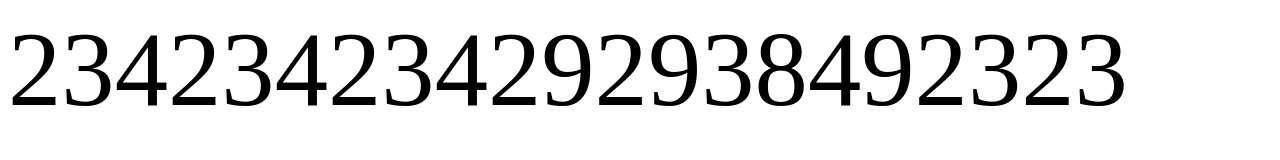
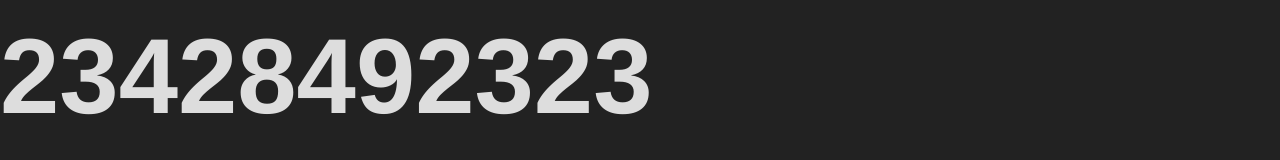
Before and after one commit to randomizes/randomizes, a plain HTML site: page index.html in a window 1280 px wide. Drawn offline with nearby package versions, Linux system fonts and the light colour scheme.

Commit message:
css is fine

```diff
--- a/index.html
+++ b/index.html
@@ -1,14 +1,26 @@
 <html>
   <head>
-    <link href='http://fonts.googleapis.com/css?family=Arimo:700' rel='stylesheet' type='text/css'>
     <style type="text/css">
+    @import url(//netdna.bootstrapcdn.com/bootstrap/3.1.0/css/bootstrap.min.css);
+    @import url(//fonts.googleapis.com/css?family=Arimo:700);
+    body {
+      margin: 0;
+      padding: 0;
+      background-color: #222;
+    }
     #counter {
-      font-style: "Arimo";
+      font-family: "Arimo";
       font-size: 80pt;
+      color: #ddd;
+
+      margin: 0 auto;
     }
     </style>
   </head>
   <body>
-    <div id="counter">234234234292938492323</div>
+
+    <div id="counter">23428492323</div>
+    <script src="//code.jquery.com/jquery-2.1.0.min.js" type="text/javascript"></script>
+    <script src="//netdna.bootstrapcdn.com/bootstrap/3.1.0/js/bootstrap.min.js" type="text/javascript"></script>
   </body>
 </html>
```
